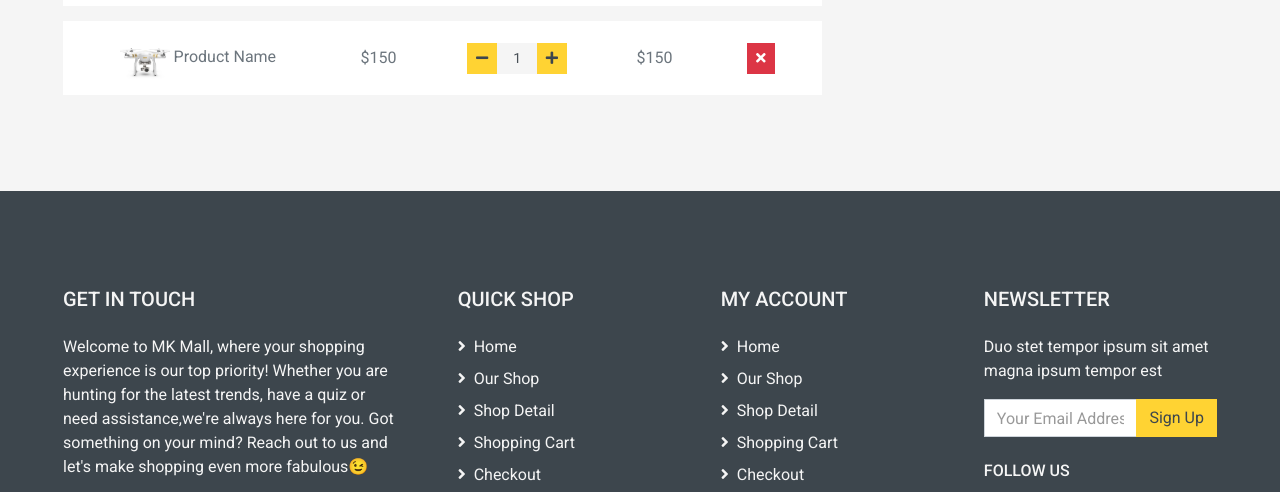
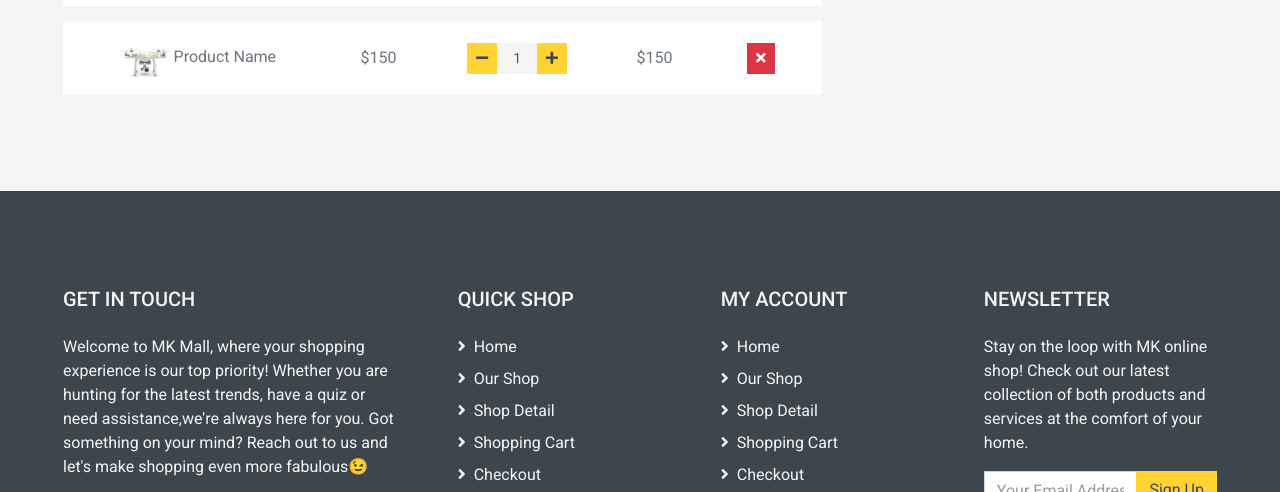
Before and after one commit to CaptainnMoh/MK-Shop, a plain HTML site: page cart.html in a window 1280 px wide. Shown: the part 742-1234 px from the top of the page. Drawn offline with nearby package versions, Linux system fonts and the light colour scheme.

Commit message:
Added images and updated paths

```diff
--- a/cart.html
+++ b/cart.html
@@ -379,7 +379,7 @@
                     </div>
                     <div class="col-md-4 mb-5">
                         <h5 class="text-secondary text-uppercase mb-4">Newsletter</h5>
-                        <p>Duo stet tempor ipsum sit amet magna ipsum tempor est</p>
+                        <p>Stay on the loop with MK online shop! Check out our latest collection of both products and services at the comfort of your home.</p>
                         <form action="">
                             <div class="input-group">
                                 <input type="text" class="form-control" placeholder="Your Email Address">
```
Also changed, not shown: checkout.html (+1 -1 lines), contact.html (+1 -1 lines), detail.html (+1 -1 lines), shop.html (+1 -1 lines).
